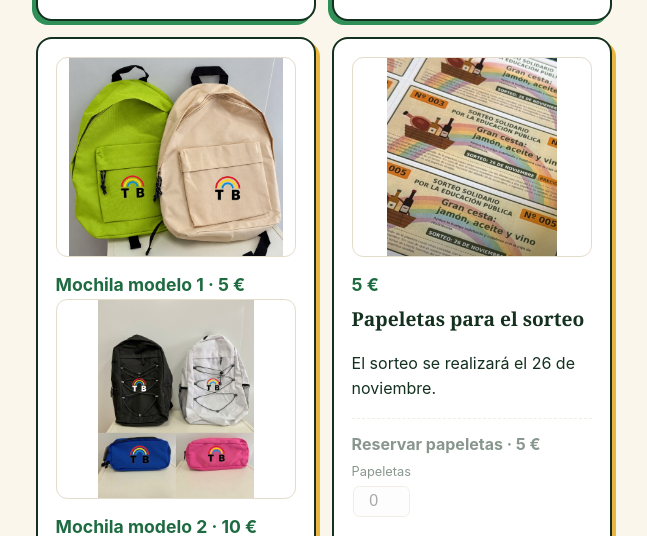
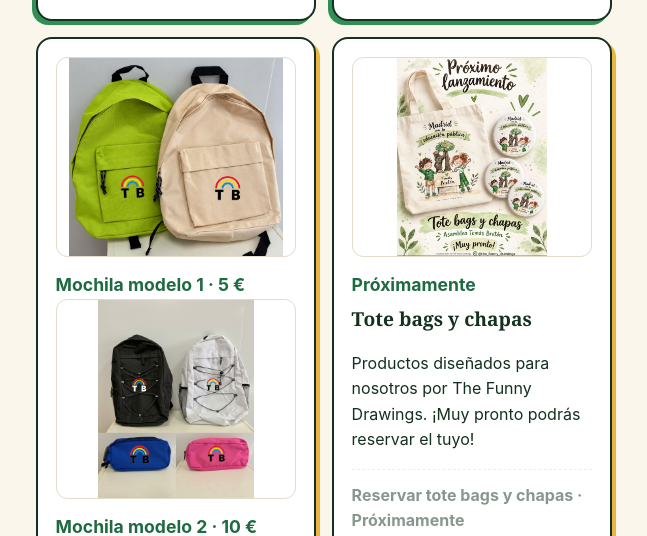
Before and after one commit to asambleatomasbreton/asamblea-web, a plain HTML site: page index.html in a window 1280 px wide. Shown: the part 5579-6115 px from the top of the page, without its empty margins (252-899 px from the left). Drawn offline with Linux system fonts and the light colour scheme; no server answers.

Commit message:
Update index.html

```diff
--- a/index.html
+++ b/index.html
@@ -173,15 +173,6 @@
         <h3>Mochilas y estuches</h3>
         <p>Mochilas y estuches con el logo del colegio Tomás Bretón. Mochilas: dos modelos, 5 € y 10 € · Estuches: 3 €.</p><div class="pedir"><p class="pedir-titulo">Reservar mochilas y estuches</p><div class="tallas" data-producto="Mochila"><label>Mochila modelo 1 · 5 € <input type="number" min="0" max="99" value="0" data-precio="5" data-detalle="modelo 1 · 5 €"></label></div><div class="tallas" data-producto="Mochila"><label>Mochila modelo 2 · 10 € <input type="number" min="0" max="99" value="0" data-precio="10" data-detalle="modelo 2 · 10 €"></label></div><div class="tallas" data-producto="Estuche"><label>Estuches · 3 € <input type="number" min="0" max="99" value="0" data-precio="3" data-detalle="estuche"></label></div></div>
       </article>
-      <article class="producto sticker" id="papeletas">
-        <img src="assets/productos/2-papeletas.jpg" alt="Papeletas del sorteo solidario por la educación pública: gran cesta con jamón, aceite y vino">
-        <p class="precio">5 €</p>
-        <h3>Papeletas para el sorteo</h3>
-        <p>El sorteo se realizará el 26 de noviembre.</p>
-      <div class="pedir pausado"><p class="pedir-titulo">Reservar papeletas · 5 €</p><div class="tallas" data-producto="Papeleta del sorteo">
-          <label>Papeletas <input type="number" min="0" max="99" value="0" data-precio="5" data-detalle="sorteo de la cesta"></label>
-        </div></div>
-      </article>
       <article class="producto sticker" id="tote-chapas">
         <img src="3-cartel-tote-chapas.jpg" alt="Próximo lanzamiento: tote bags y chapas de la Asamblea Tomás Bretón">
         <p class="precio">Próximamente</p>
```
